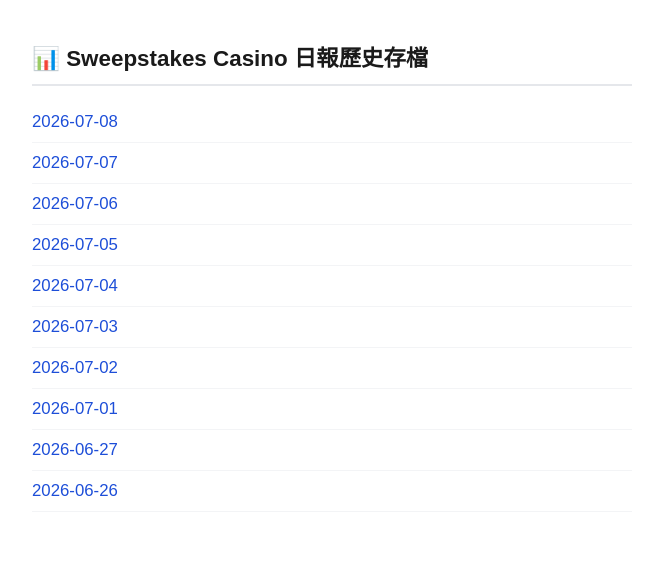
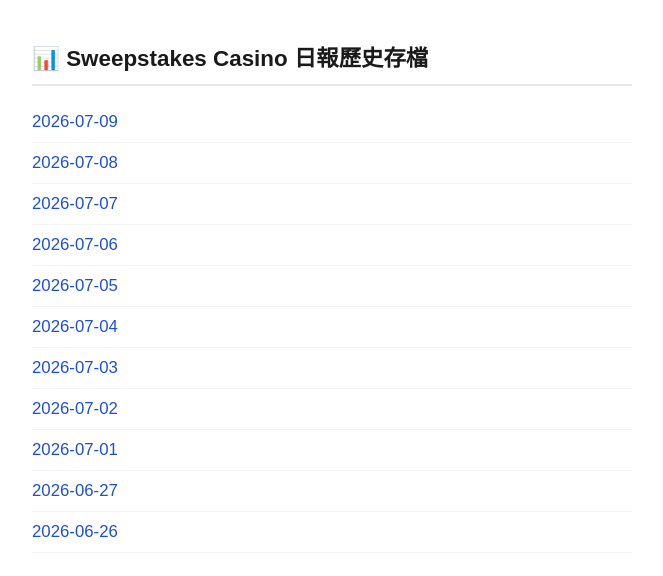
Before and after one commit to xlin200/daily-reports, a plain HTML site: page index.html in a window 1280 px wide. Shown: the whole page, without its empty margins (308-971 px from the left). Drawn offline with Linux system fonts and the light colour scheme.

Commit message:
index: update for 2026-07-09

```diff
--- a/index.html
+++ b/index.html
@@ -17,6 +17,7 @@
 <body>
 <h1>📊 Sweepstakes Casino 日報歷史存檔</h1>
 <ul>
+      <li><a href="https://xlin200.github.io/daily-reports/sweepstakes-daily-2026-07-09.html">2026-07-09</a></li>
       <li><a href="https://xlin200.github.io/daily-reports/sweepstakes-daily-2026-07-08.html">2026-07-08</a></li>
       <li><a href="https://xlin200.github.io/daily-reports/sweepstakes-daily-2026-07-07.html">2026-07-07</a></li>
       <li><a href="https://xlin200.github.io/daily-reports/sweepstakes-daily-2026-07-06.html">2026-07-06</a></li>
```
